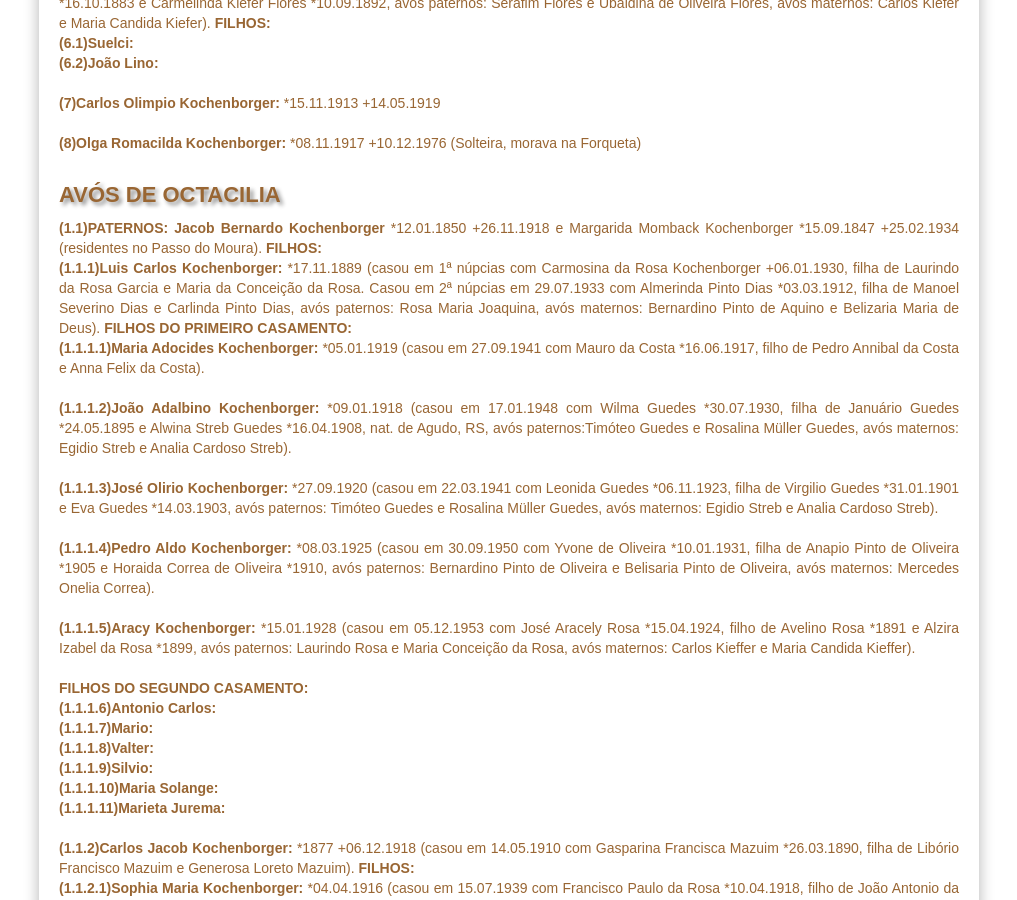
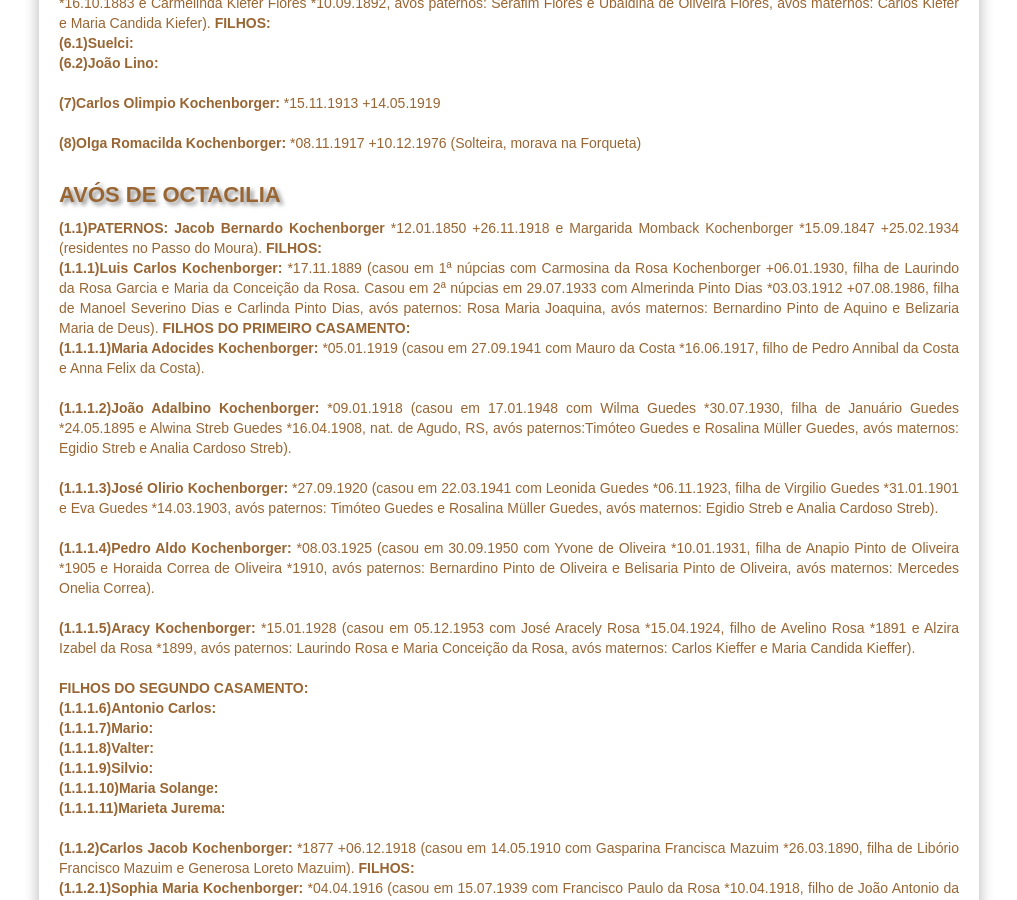
Before and after one commit to claudiovargas1955/claudiovargas1955.github.io, a Jekyll site: the page built from _pages/familia-kochenborger.html, in a window 1280 px wide and 900 px high, scrolled down 1295 px. Shown: the whole window, without its empty margins (131-1148 px from the left). Built offline with Jekyll 4.4.1, drawn with Linux system fonts in a browser that asks for light colours; some web fonts are replaced.

Commit message:
Update familia-kochenborger.html

```diff
--- a/_pages/familia-kochenborger.html
+++ b/_pages/familia-kochenborger.html
@@ -155,9 +155,9 @@ Oliveira e Idalina Soares Leal *1850 +03.09.1934). <b>FILHOS: </b><br>
 (residentes no Passo do Moura).
 <b>FILHOS: </b><br>
   <b>(1.1.1)Luis Carlos Kochenborger: </b>*17.11.1889 (casou em 1ª núpcias com Carmosina da Rosa Kochenborger +06.01.1930, filha de
-  Laurindo da Rosa Garcia e Maria da Conceição da Rosa. Casou em 2ª núpcias em 29.07.1933 com Almerinda Pinto Dias *03.03.1912, filha de
-  Manoel Severino Dias e Carlinda Pinto Dias, avós paternos: Rosa Maria Joaquina, avós maternos: Bernardino Pinto de Aquino e Belizaria
-  Maria de Deus). <b>FILHOS DO PRIMEIRO CASAMENTO: </b><br>
+  Laurindo da Rosa Garcia e Maria da Conceição da Rosa. Casou em 2ª núpcias em 29.07.1933 com Almerinda Pinto Dias *03.03.1912
+  +07.08.1986, filha de Manoel Severino Dias e Carlinda Pinto Dias, avós paternos: Rosa Maria Joaquina, avós maternos: Bernardino Pinto
+  de Aquino e Belizaria Maria de Deus). <b>FILHOS DO PRIMEIRO CASAMENTO: </b><br>
     <b>(1.1.1.1)Maria Adocides Kochenborger: </b>*05.01.1919 (casou em 27.09.1941 com Mauro da Costa *16.06.1917, filho de Pedro Annibal
     da Costa e Anna Felix da Costa). <br><br>
 
```
